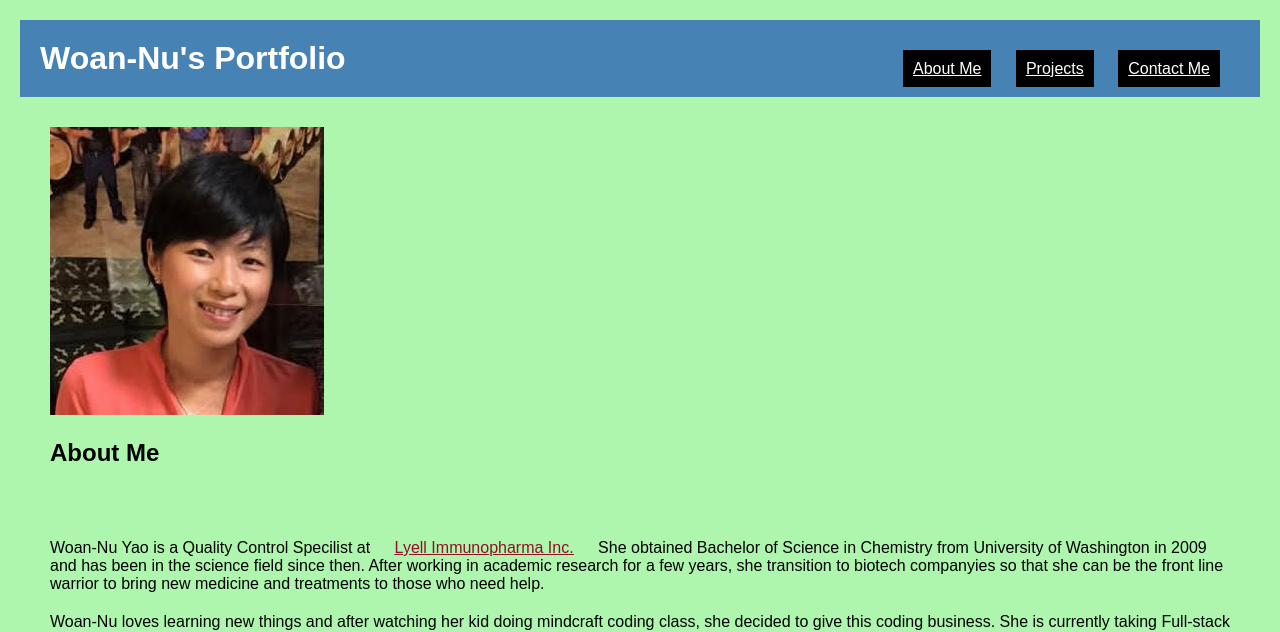
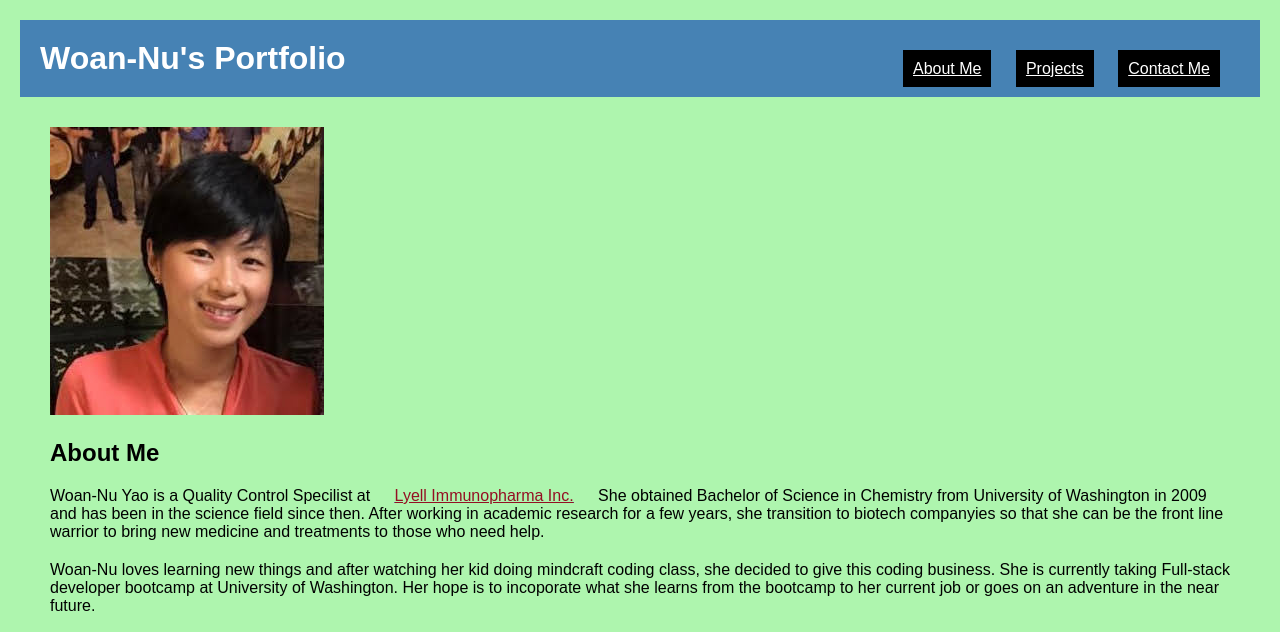
Before and after one commit to wn-yao/proj-portfolio, a plain HTML site: page index.html in a window 1280 px wide. Shown: the top 632 px of the page. Drawn offline with Linux system fonts and the light colour scheme.

Commit message:
removed css code not needed

```diff
--- a/assets/css/style.css
+++ b/assets/css/style.css
@@ -138,11 +138,3 @@ span[data-descr] {
 #first-project img {
     max-width: 100%;
 }
-
-#about-me h2 {
-    display: grid;
-    height: 100px;
-    grid-template-columns: repeat(6, 1fr);
-    grid-template-rows: 100px;
-
-}
```
